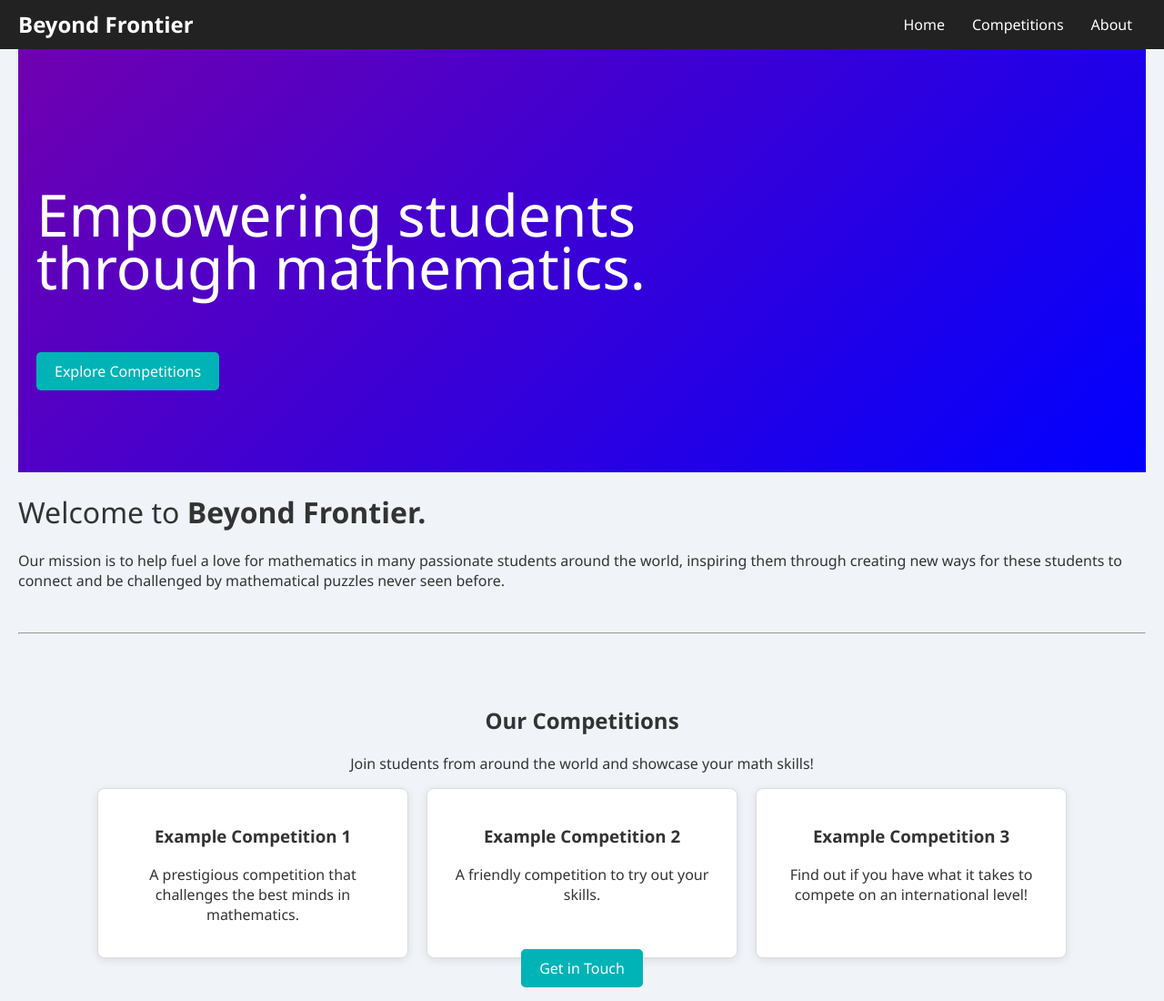
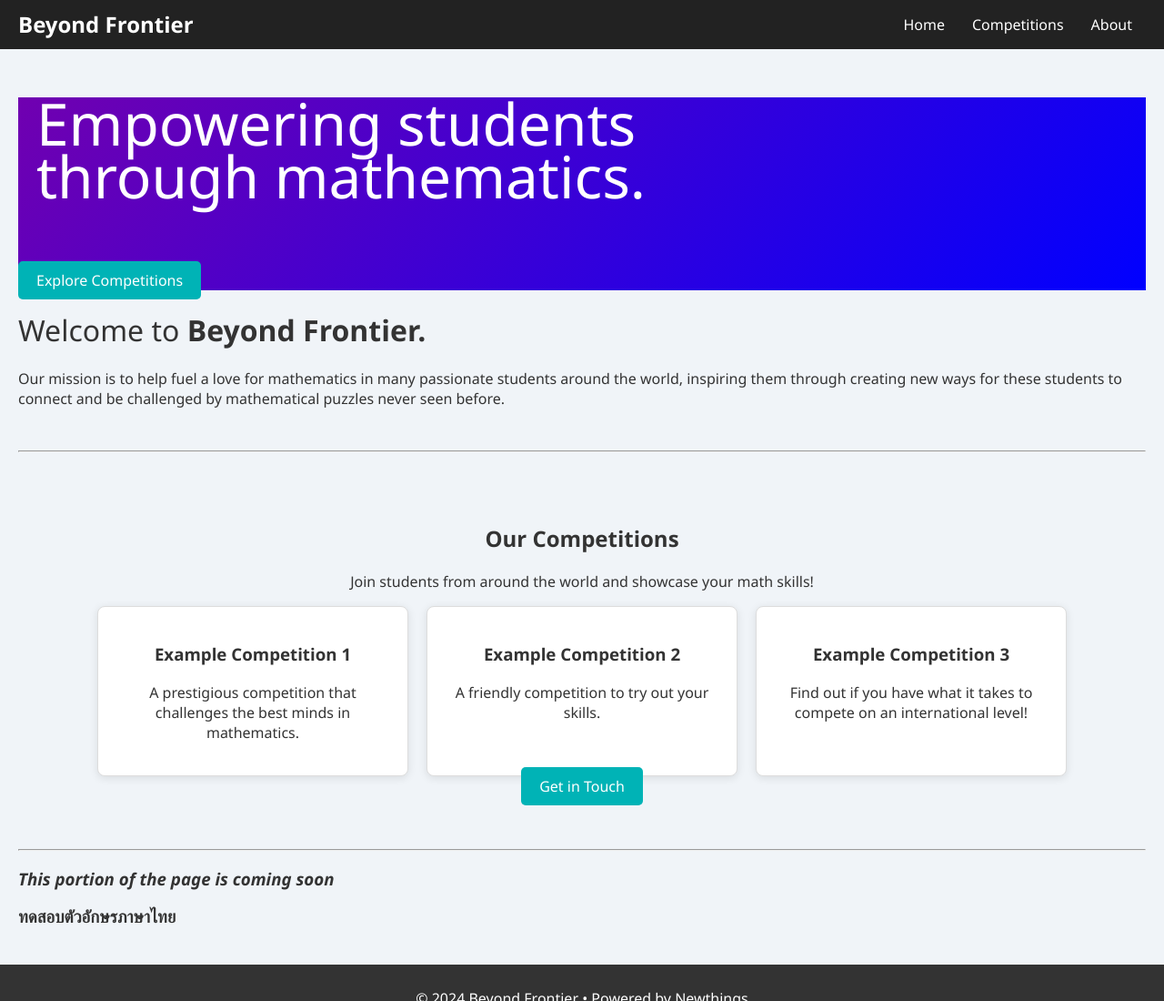
Before and after one commit to NewthingsHQ/beyondfrontier, a plain HTML site: page index.html in a window 1280 px wide. Shown: the top 1100 px of the page at 91% size. Drawn offline with Linux system fonts and the light colour scheme; a script that the page names is missing; a web font is replaced by a local one.

Commit message:
hopefully this works

```diff
--- a/index.html
+++ b/index.html
@@ -25,8 +25,8 @@
       </nav>
   </header>
   <div class="bodytext">
-    <section id="hero" style="text-align: left;">
-      <h1 style="font-size:400%; font-weight:200; text-align:left; font-kerning:70%; line-height:90%;">Empowering students<br>through mathematics.</h1><br>
+    <section id="hero" style="text-align: left; padding:0;">
+      <h1 style="font-size:400%; font-weight:200; text-align:left; font-kerning:70%; line-height:90%; padding-left:20px;">Empowering students<br>through mathematics.</h1><br>
       <a href="#competitions" class="cta-button">Explore Competitions</a>
     </section>
 
```
